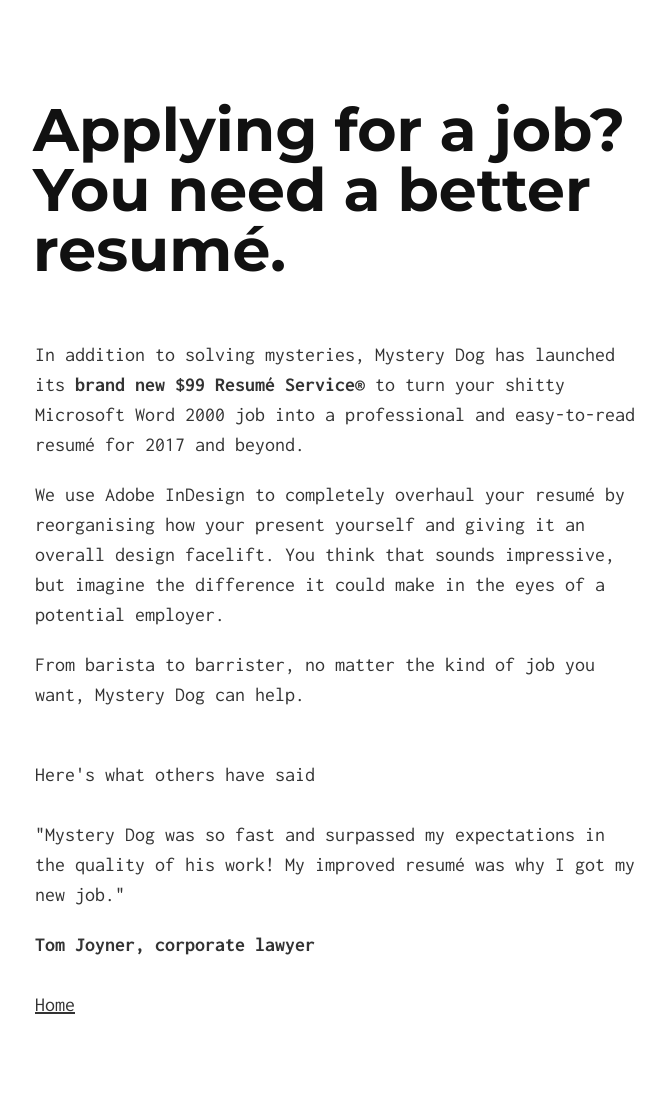
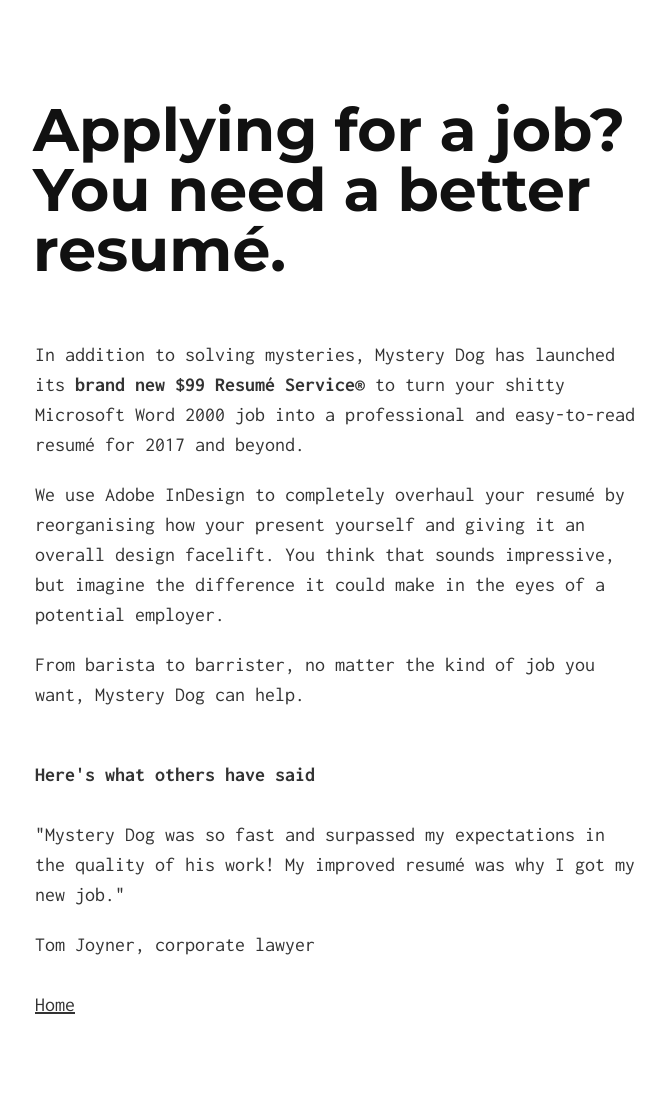
Before and after one commit to tomjoyner/shopping_cart, a Jekyll site: the page resumeservice.html, which Jekyll copies as it is, in a window 1280 px wide. Shown: the whole page, without its empty margins (305-970 px from the left). Built offline with Jekyll 4.4.1, drawn with Linux system fonts in a browser that asks for light colours.

```diff
--- a/resumeservice.html
+++ b/resumeservice.html
@@ -221,7 +221,7 @@
 })();
 /*]]>*/
 </script>
-    <br>Here's what others have said</br>
+    <br><b>Here's what others have said</b></br>
     <br><p>"Mystery Dog was so fast and surpassed my expectations in the quality of his work! My improved resumé was why I got my new job."</p>
-    <p><b>Tom Joyner, corporate lawyer</b></br>
+    <p>Tom Joyner, corporate lawyer</br>
     <br><a href="/index">Home</a></br>
```
